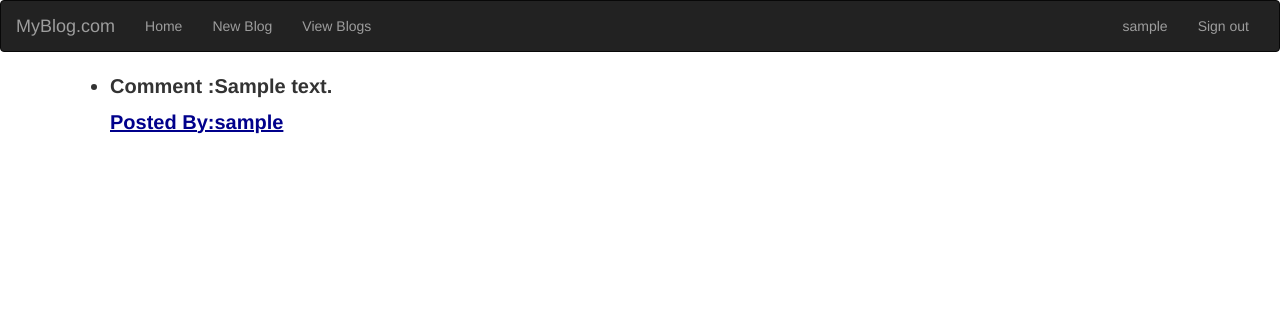
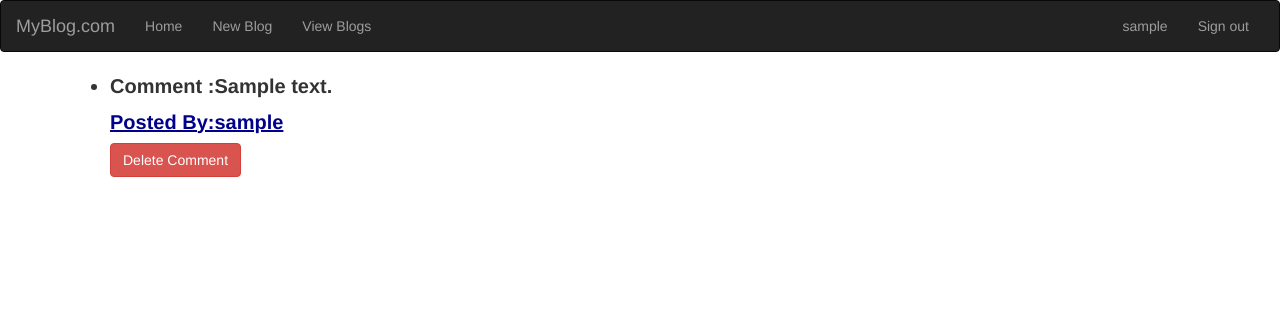
Before and after one commit to Nelly-ayebale/Blog, a Flask app: page /view_comments/1 in a window 1280 px wide. Shown: the top 312 px of the page. Run offline with Flask 2, Linux system fonts and the light colour scheme; a user stored in the database is signed in; tables that the repository leaves empty hold one stand-in row (values such as "Sample post"); some libraries are stand-ins or nearby versions.

Commit message:
Created functions to delete comments and blogs

```diff
--- a/app/main/views.py
+++ b/app/main/views.py
@@ -1,4 +1,4 @@
-from flask import render_template,request,redirect,url_for,abort
+from flask import render_template,request,redirect,url_for,abort,flash
 from ..models import User,PhotoProfile,Blog,Comment
 from . import main
 from ..request import get_quotes
@@ -38,6 +38,18 @@ def blogs():
     title = 'All Blogs'
     return render_template('all_blogs.html', title = title,blogs=blogs)
 
+@main.route('/delete_blog/<int:id>', methods=['GET', 'POST'])
+@login_required
+def delete_blog(id):
+    blog = Blog.query.get(id)
+    if blog.user.id != current_user.id:
+        abort(403)
+    db.session.delete(blog)
+    db.session.commit()
+
+    return redirect(url_for('main.blogs'))
+
+
 @main.route('/view_comments/<id>')
 @login_required
 def view_comments(id):
@@ -58,6 +70,17 @@ def comment(blog_id):
         new_comment.save_comment()
         return redirect(url_for('main.blogs'))
     return render_template('new_comment.html', form=form, blog_id=blog_id)
+
+@main.route('/delete_comment/<int:comment_id>', methods=['GET', 'POST'])
+@login_required
+def delete_comment(comment_id):
+    comment =Comment.query.get(comment_id)
+    if comment.user.id != current_user.id:
+        abort(403)
+    db.session.delete(comment)
+    db.session.commit()
+
+    return redirect (url_for('main.blogs'))
 
 @main.route('/user/<uname>')
 def profile(uname):
--- a/app/models.py
+++ b/app/models.py
@@ -81,5 +81,9 @@ class Comment(db.Model):
         comments = Comment.query.filter_by(blog_id=id).all()
         return comments
 
+    def delete_comment(self):
+        db.session.delete(self)
+        db.session.commit()
+
     def __repr__(self):
         return f'Comment: {self.comment}'
--- a/app/templates/comment.html
+++ b/app/templates/comment.html
@@ -10,6 +10,7 @@
                 <li style="font-size: 20px; font-weight: bold;">Comment :{{comment.comment}}</li>
                 <h5 style="font-weight: bold; font-size: 20px; text-decoration: underline; color: darkblue;">Posted
                     By:{{comment.user.username}}</h5>
+                <a href="/delete_comment/{{comment.id}}" class="btn btn-danger">Delete Comment</a>
             </ul>
             {% endfor %}
         </div>
--- a/app/templates/macros.html
+++ b/app/templates/macros.html
@@ -10,6 +10,7 @@
                 <h4>POSTED BY:{{blog.user.username}}</h4>
                 <a href="/comment/{{blog.id}}" class="btn btn-primary">Comment</a>
                 <a href="/view_comments/{{blog.id}}" class="btn btn-primary">View Comments</a>
+                <a href="/delete_blog/{{blog.id}}" class="btn btn-danger">Delete Blog</a>
                 {% endfor %}
                 {%else%}
                 <h4 class="text-center">NO BLOGS</h4>
```
